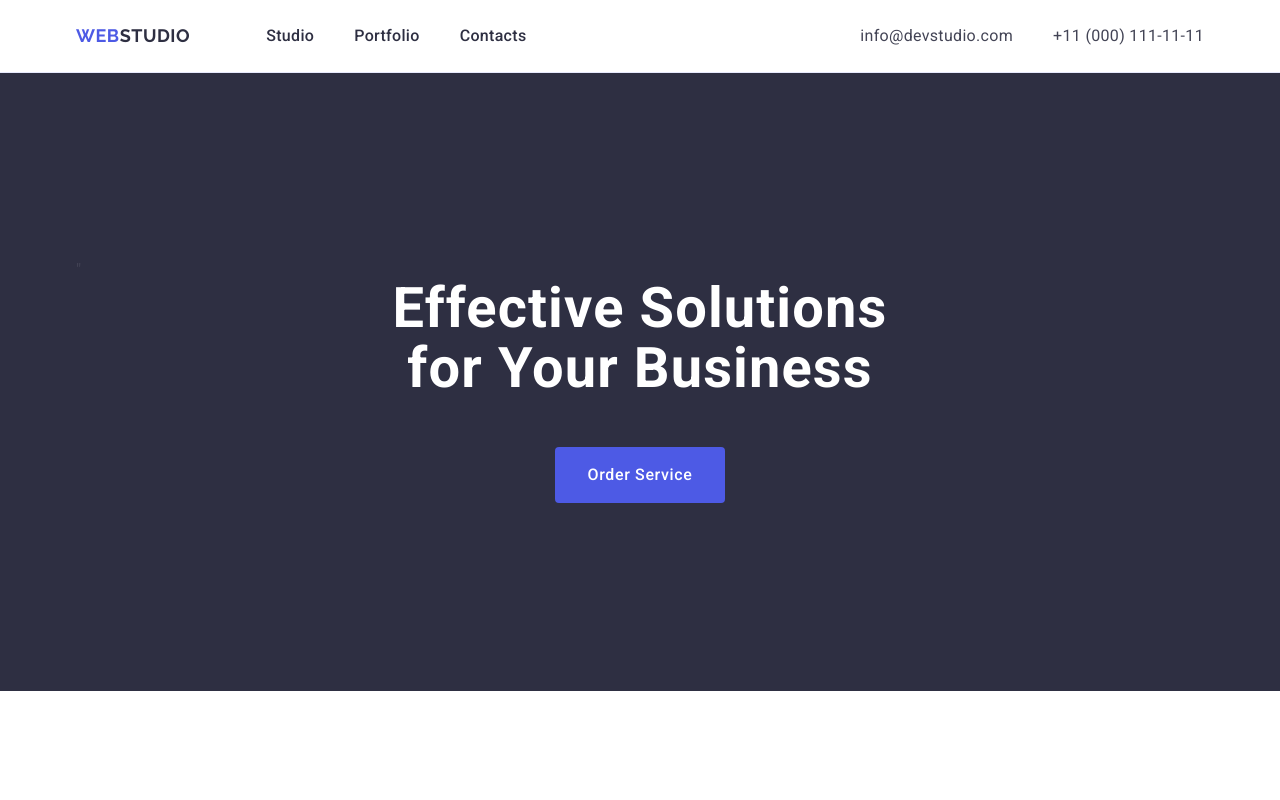
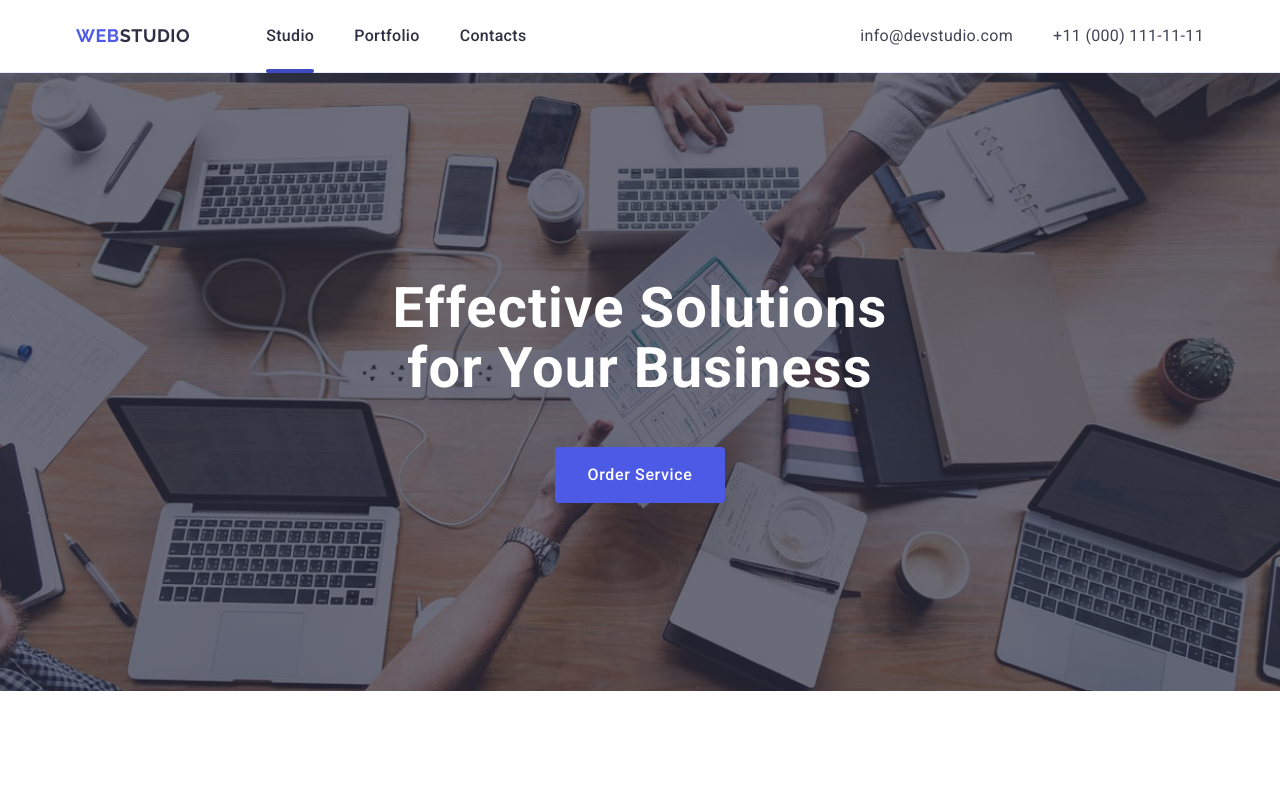
Before and after one commit to NikitaGoluban/goit-markup-hw-04, a plain HTML site: page index.html in a window 1280 px wide. Shown: the top 800 px of the page. Drawn offline with nearby package versions, Linux system fonts and the light colour scheme.

Commit message:
header + fon

```diff
--- a/css/styles.css
+++ b/css/styles.css
@@ -52,6 +52,7 @@ img {
     align-items: center;
 }
 
+
 /* Navigation bar layout */
 .header-nav {
     display: flex;
@@ -90,6 +91,23 @@ img {
 .nav-list {
     display: flex;
     gap: 40px;
+    }
+
+.nav-link-psevdo{
+position: relative
+}
+
+.nav-link-psevdo::after {
+    content: "";
+    display: block;
+    border-radius: 2px;
+    width: 100%;
+    position: absolute;
+    height: 4px;
+    background: #404bbf;
+    left: 0;
+    transition: color 250ms cubic-bezier(0.4, 0, 0.2, 1);
+    bottom: -1px;
 }
 
 /* Style for navigation links */
@@ -146,6 +164,14 @@ img {
 .section-title {
     background-color: #2e2f42;
     padding: 188px 0;
+    background-image: linear-gradient(rgba(46, 47, 66, 0.7),rgba(46, 47, 66, 0.7)), url(../images/people-office.jpg);
+    background-repeat: no-repeat;
+    background-size: cover;
+    background-position: center;
+    margin-left: auto;
+    margin-right: auto;
+    max-width: 1440px;
+
 }
 
 /* Main title style in the hero section */
--- a/index.html
+++ b/index.html
@@ -29,7 +29,7 @@
                     <a class="header-logo" href="./index.html">Web<span class="studio-black">Studio</span></a>
                     <ul class="nav-list">
                         <li class="nav-item">
-                            <a class="nav-link" href="./index.html">Studio</a>
+                            <a class="nav-link nav-link-psevdo" href="./index.html">Studio</a>
                         </li>
                         <li class="nav-item">
                             <a class="nav-link" href="">Portfolio</a>
```
Also changed, not shown: images/Dark-bg.jpg (added), images/people-office.jpg (added).
